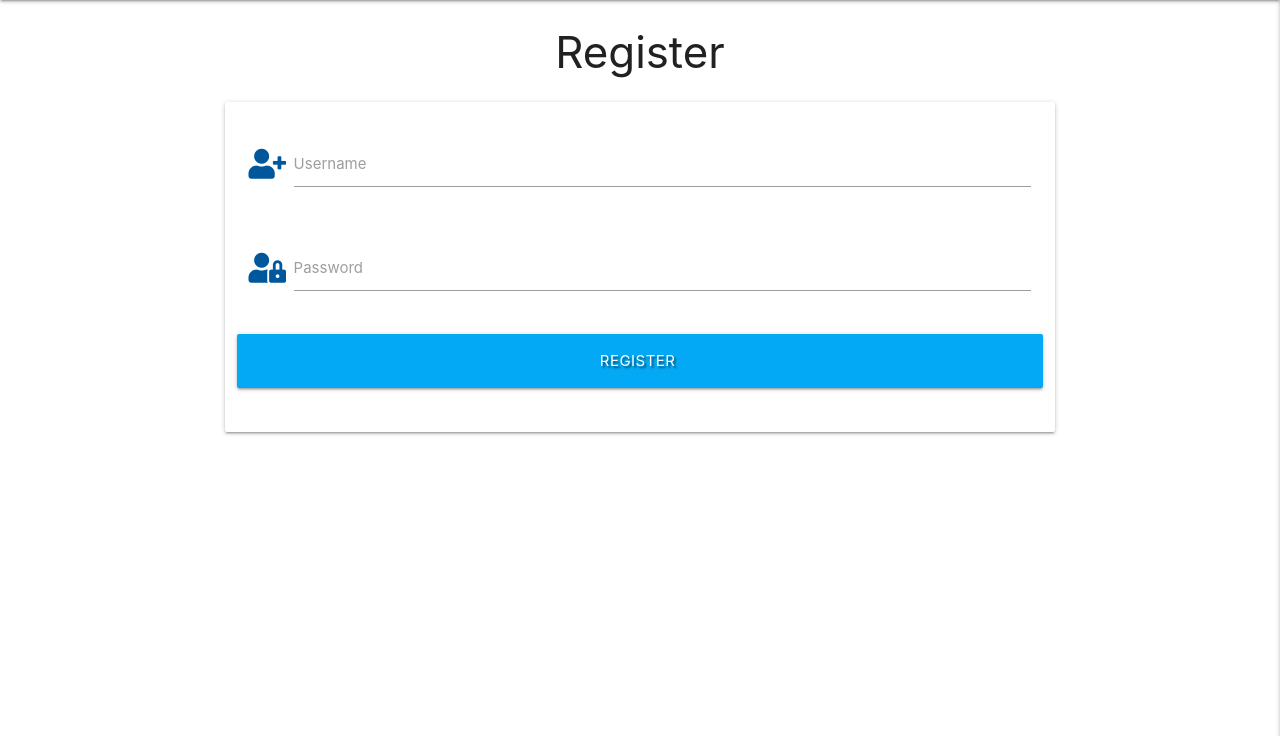
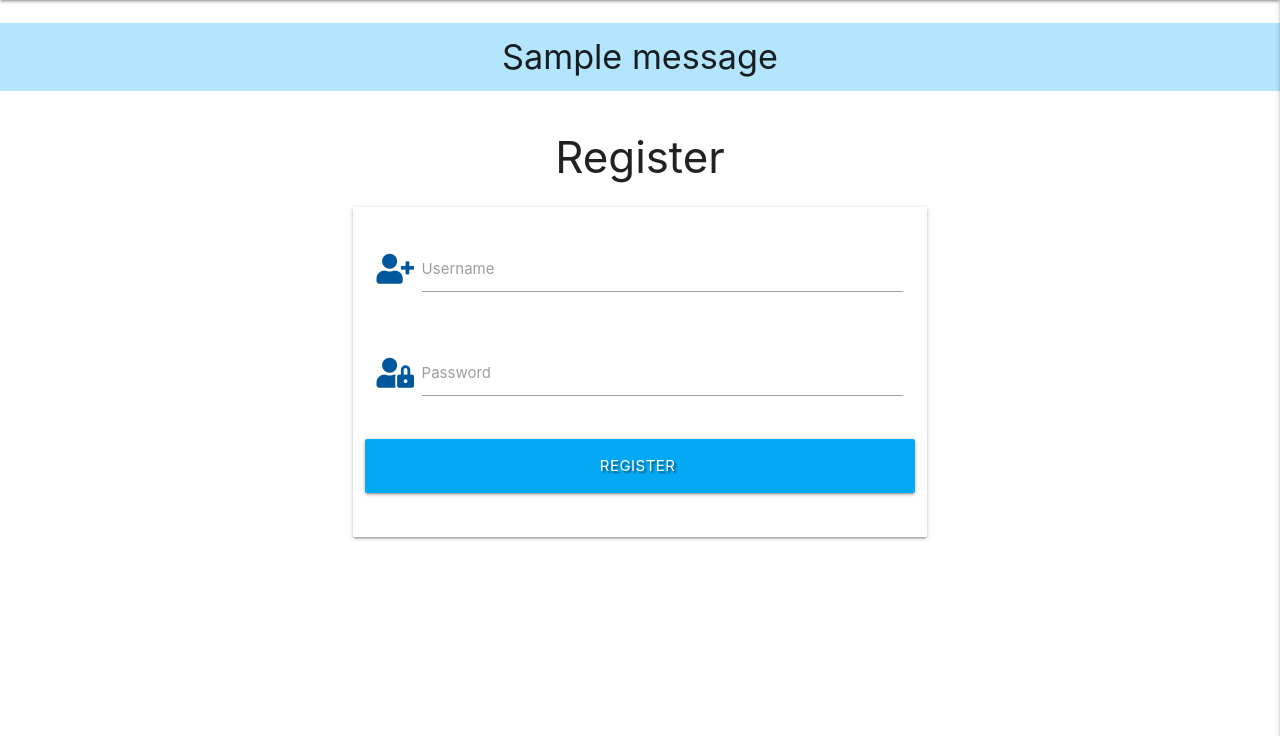
Before and after one commit to kayalvaer/kay_task-mgnr-project, a Flask app: page /register in a window 1280 px wide. Shown: the part 64-800 px from the top of the page. Run offline with Flask 2, Linux system fonts and the light colour scheme; one stand-in notice (Sample message) is shown; some libraries are stand-ins or nearby versions.

Commit message:
Add register functionality

```diff
--- a/app.py
+++ b/app.py
@@ -27,6 +27,24 @@ def get_tasks():
 
 @app.route("/register", methods=["GET", "POST"])
 def register():
+    if request.method == "POST":
+        # check if username already exists in db
+        existing_user = mongo.db.users.find_one(
+            {"username": request.form.get("username").lower()})
+
+        if existing_user:
+            flash("Username already exists")
+            return redirect(url_for("register"))
+
+        register = {
+            "username": request.form.get("username").lower(),
+            "password": generate_password_hash(request.form.get("password"))
+        }
+        mongo.db.users.insert_one(register)
+
+        # put the new user into 'session' cookie
+        session["user"] = request.form.get("username").lower()
+        flash("Registration Successful!")
     return render_template("register.html")
 
 
--- a/static/css/style.css
+++ b/static/css/style.css
@@ -1,3 +1,6 @@
 .text-shadow{
     text-shadow: 2px 2px 2px rgba(0, 0, 0, 0.5);
 }
+.flashes h4{
+    line-height: 2;
+}
--- a/templates/base.html
+++ b/templates/base.html
@@ -46,8 +46,23 @@
           </ul>
     </header>
 
-    {% block content %}
-    {% endblock %}
+    <section>
+        <!-- flash messages -->
+        {% with messages = get_flashed_messages() %}
+            {% if messages %}
+                {% for message in messages %}
+                    <div class="row flashes">
+                        <h4 class="light-blue lighten-4 center-align">{{ message }}</h4>
+                    </div>
+                {% endfor %}
+            {% endif %}
+        {% endwith %}
+    </section>
+
+    <main class="container">
+        {% block content %}
+        {% endblock %}
+    </main>
 
     <!-- Compiled and minified JQuery link -->
     <script src="http://code.jquery.com/jquery-3.5.1.min.js"
--- a/templates/register.html
+++ b/templates/register.html
@@ -10,7 +10,8 @@
                 <div class="row">
                     <div class="input-field col s12">
                         <i class="fas fa-user-plus prefix light-blue-text text-darken-4"></i>
-                        <input id="username" name="username" type="text" class="validate">
+                        <input id="username" name="username" type="text" minlength="5"
+                        maxlength="15" pattern="^[a-zA-Z0-9]{5,15}$" class="validate required">
                         <label for="username">Username</label>
                     </div>
                 </div>
@@ -18,7 +19,8 @@
                 <div class="row">
                     <div class="input-field col s12">
                         <i class="fas fa-user-lock prefix light-blue-text text-darken-4"></i>
-                        <input id="password" name="password" type="password" class="validate">
+                        <input id="password" name="password" type="password" minlength="5"
+                        maxlength="15" pattern="^[a-zA-Z0-9]{5,15}$" class="validate required">
                         <label for="password">Password</label>
                     </div>
                 </div>
```
